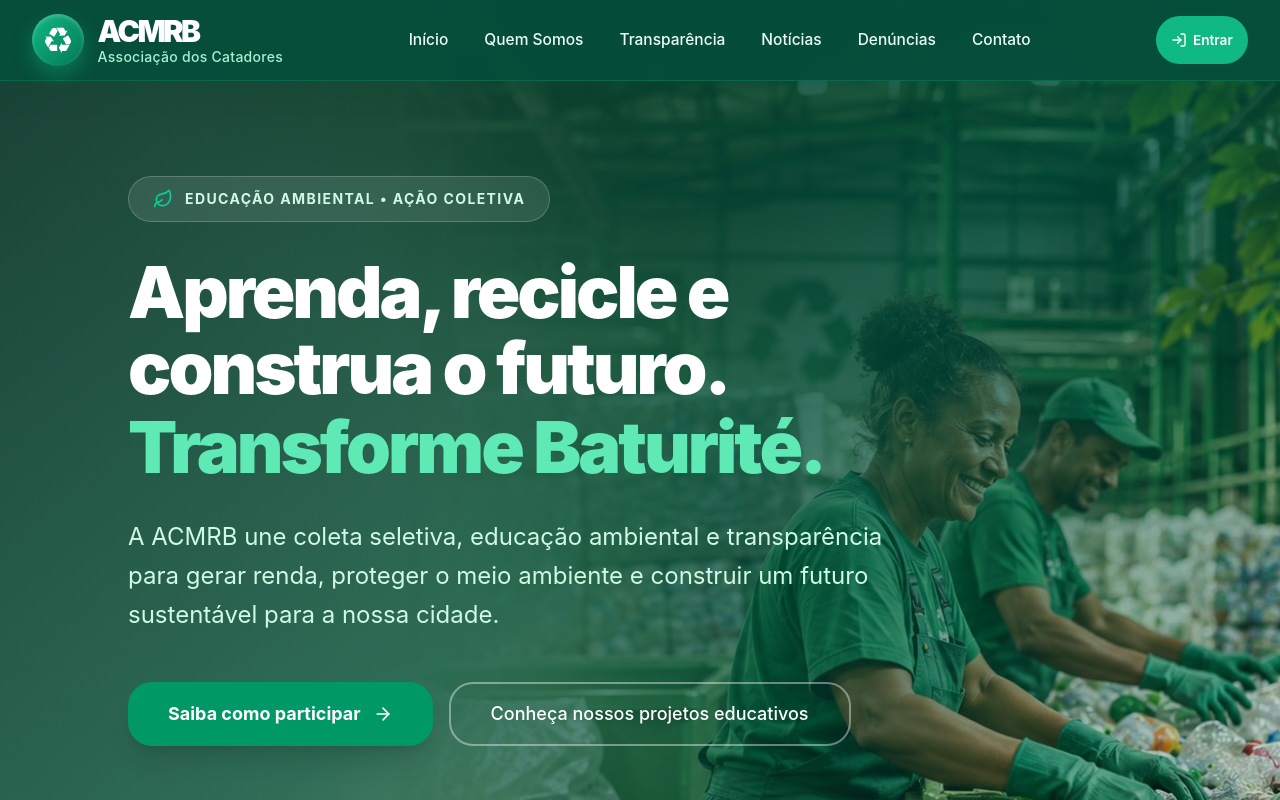
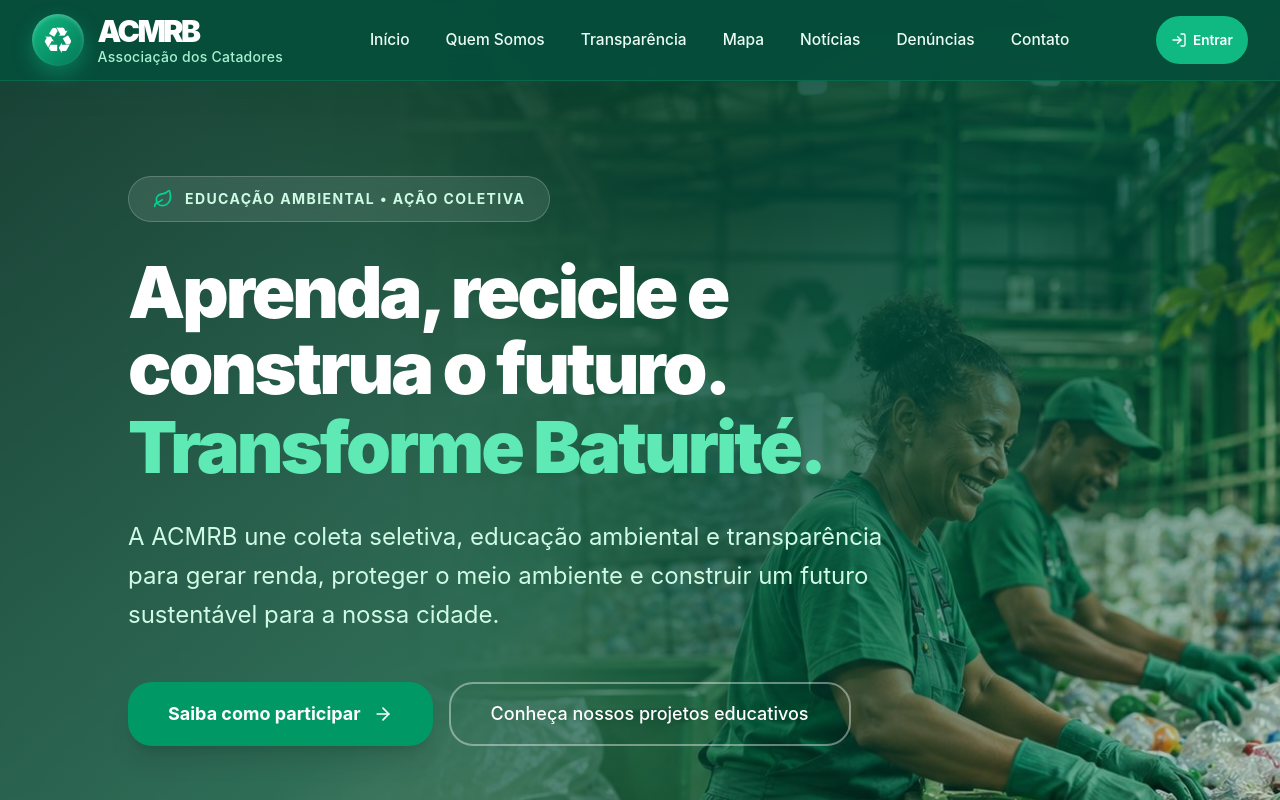
Before and after one commit to joota2500/acmrb-platform, a Next.js app: page / in a window 1280 px wide. Shown: the top 800 px of the page. Built offline with nearby package versions, Linux system fonts and the light colour scheme; no server answers; the database is empty.

Commit message:
Nav: item Mapa leva ao mapa de apoiadores (/#parceiros) no menu, celular e rodapé

```diff
--- a/src/components/layout/Footer.tsx
+++ b/src/components/layout/Footer.tsx
@@ -46,6 +46,7 @@ const COLUNAS: { titulo: string; itens: Item[] }[] = [
   {
     titulo: "Participe",
     itens: [
+      { rotulo: "Mapa de apoiadores", href: "/#parceiros" },
       { rotulo: "Parceiros", href: "/parceiros" },
       { rotulo: "Denúncia ambiental", href: "/#denuncias" },
       { rotulo: "Contato", href: "/#contato" },
--- a/src/components/layout/Header.tsx
+++ b/src/components/layout/Header.tsx
@@ -155,7 +155,8 @@ export default function Header() {
             {navigation.map((link) => (
               <Link
                 key={link.id}
-                href={link.href}
+                // Âncoras viram "/#id" para funcionar em qualquer página (e no clique do meio)
+                href={link.href.startsWith("#") ? `/${link.href}` : link.href}
                 onClick={(e) => {
                   if (navigateTo(link.href)) e.preventDefault();
                 }}
--- a/src/components/layout/MobileMenu.tsx
+++ b/src/components/layout/MobileMenu.tsx
@@ -137,7 +137,8 @@ export default function MobileMenu({
                   transition={{ delay: i * 0.05 }}
                 >
                   <Link
-                    href={link.href}
+                    // Âncoras viram "/#id" para funcionar em qualquer página (e no clique do meio)
+                href={link.href.startsWith("#") ? `/${link.href}` : link.href}
                     onClick={(e) => handleNavClick(e, link.href)}
                     className="mobileNavLink"
                   >
--- a/src/components/layout/navItems.ts
+++ b/src/components/layout/navItems.ts
@@ -9,6 +9,9 @@ export const navigation: NavItem[] = [
   { id: "quem-somos", name: "Quem Somos", href: "#quem-somos" },
   // "Nossas Ações" removido: não levava a nenhuma seção existente
   { id: "transparencia", name: "Transparência", href: "#transparencia" },
+  // Mapa de apoiadores da home (ApoiadoresMapaSection, id="parceiros").
+  // Fora da home o Header/MobileMenu levam para "/#parceiros".
+  { id: "mapa", name: "Mapa", href: "#parceiros" },
   { id: "noticias", name: "Notícias", href: "#noticias" },
   { id: "denuncias", name: "Denúncias", href: "#denuncias" }, // rola até a seção de denúncia ambiental
   { id: "contato", name: "Contato", href: "#contato" },
```
